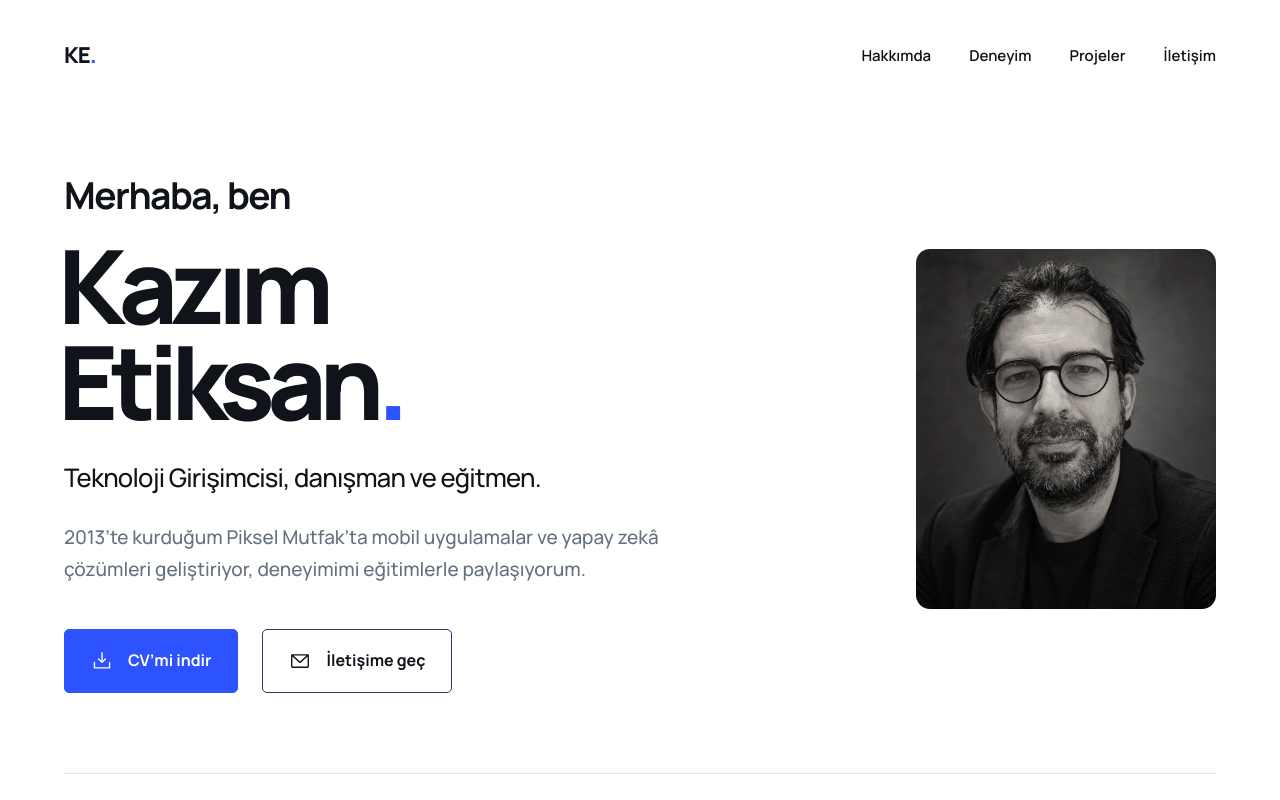
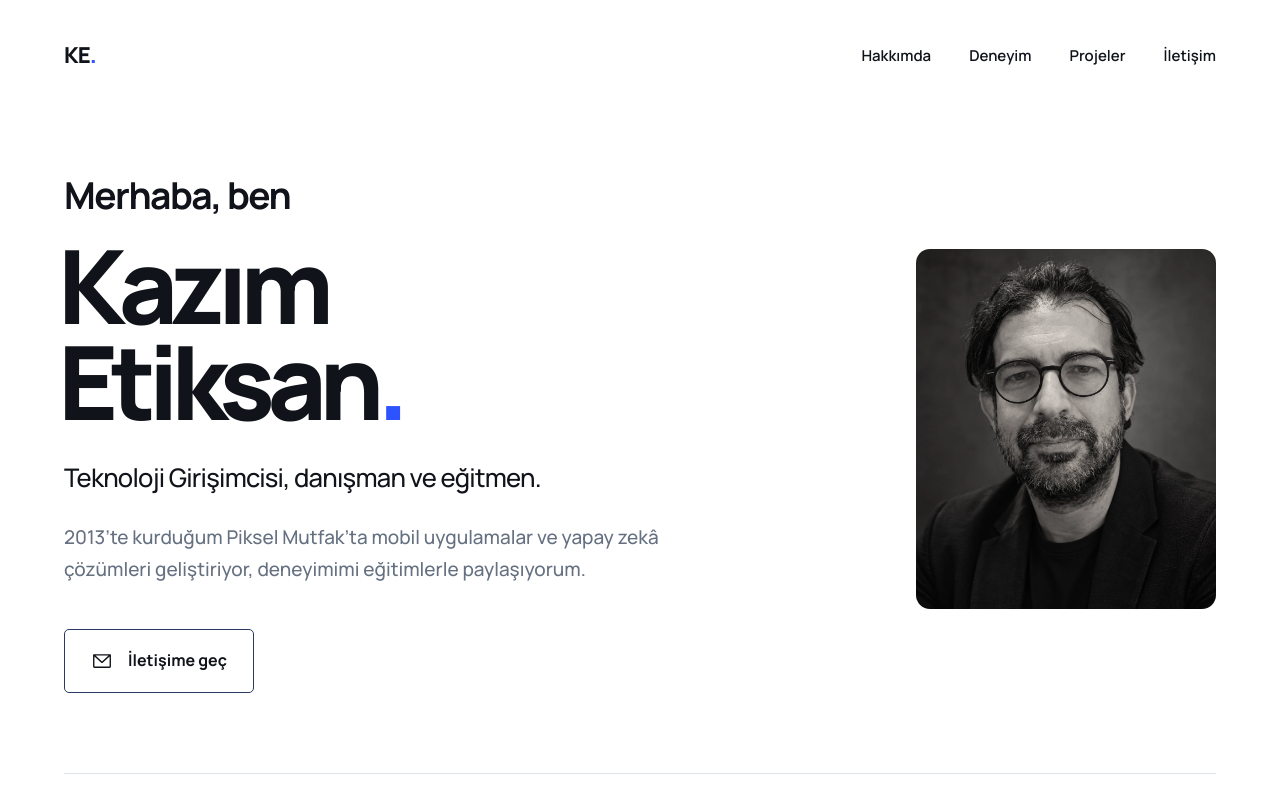
Before and after one commit to kazimetiksan72/kazimetiksancom, a React (Vite) app: page / in a window 1280 px wide. Shown: the top 800 px of the page. Built offline with nearby package versions, Linux system fonts and the light colour scheme.

Commit message:
Remove CV download button

```diff
--- a/src/App.jsx
+++ b/src/App.jsx
@@ -1,5 +1,5 @@
 import React, { useState } from 'react';
-import { ArrowUpRight, ArrowUp, DownloadSimple, EnvelopeSimple, Brain, DeviceMobile, UsersThree, CaretDown, GithubLogo, Phone } from '@phosphor-icons/react';
+import { ArrowUpRight, ArrowUp, EnvelopeSimple, Brain, DeviceMobile, UsersThree, CaretDown, GithubLogo, Phone } from '@phosphor-icons/react';
 import '@fontsource/manrope/400.css';
 import '@fontsource/manrope/500.css';
 import '@fontsource/manrope/600.css';
@@ -23,7 +23,7 @@ export default function App() {
     <header className="wrapper header"><a className="brand" href="#" aria-label="Kazım Etiksan, ana sayfa">KE<span>.</span></a><nav aria-label="Ana menü"><a href="#hakkimda">Hakkımda</a><a href="#deneyim">Deneyim</a><a href="#projeler">Projeler</a><a href="#iletisim">İletişim</a></nav></header>
     <main id="main">
       <section id="hakkimda" className="wrapper hero" aria-labelledby="hero-title">
-        <div className="hero-copy"><p className="greeting">Merhaba, ben</p><h1 id="hero-title">Kazım<br />Etiksan<span>.</span></h1><p className="role">Teknoloji Girişimcisi, danışman ve eğitmen.</p><p className="intro">2013’te kurduğum Piksel Mutfak’ta mobil uygulamalar ve yapay zekâ çözümleri geliştiriyor, deneyimimi eğitimlerle paylaşıyorum.</p><div className="actions"><a className="button primary" href={profile.cvUrl} download><DownloadSimple size={22} /> CV’mi indir</a><a className="button secondary" href="#iletisim"><EnvelopeSimple size={22} /> İletişime geç</a></div></div>
+        <div className="hero-copy"><p className="greeting">Merhaba, ben</p><h1 id="hero-title">Kazım<br />Etiksan<span>.</span></h1><p className="role">Teknoloji Girişimcisi, danışman ve eğitmen.</p><p className="intro">2013’te kurduğum Piksel Mutfak’ta mobil uygulamalar ve yapay zekâ çözümleri geliştiriyor, deneyimimi eğitimlerle paylaşıyorum.</p><div className="actions"><a className="button secondary" href="#iletisim"><EnvelopeSimple size={22} /> İletişime geç</a></div></div>
         <img className="portrait" src="/kazim-etiksan.webp" alt="Kazım Etiksan’ın siyah beyaz portresi" width="1086" height="1448" fetchPriority="high" />
       </section>
       <section className="wrapper expertise" aria-label="Uzmanlık alanlarım"><p className="eyebrow">Uzmanlık alanlarım</p><div><Brain /><span>Yapay zekâ</span></div><div><DeviceMobile /><span>Mobil uygulamalar</span></div><div><UsersThree /><span>Kurumsal eğitim</span></div></section>
```
